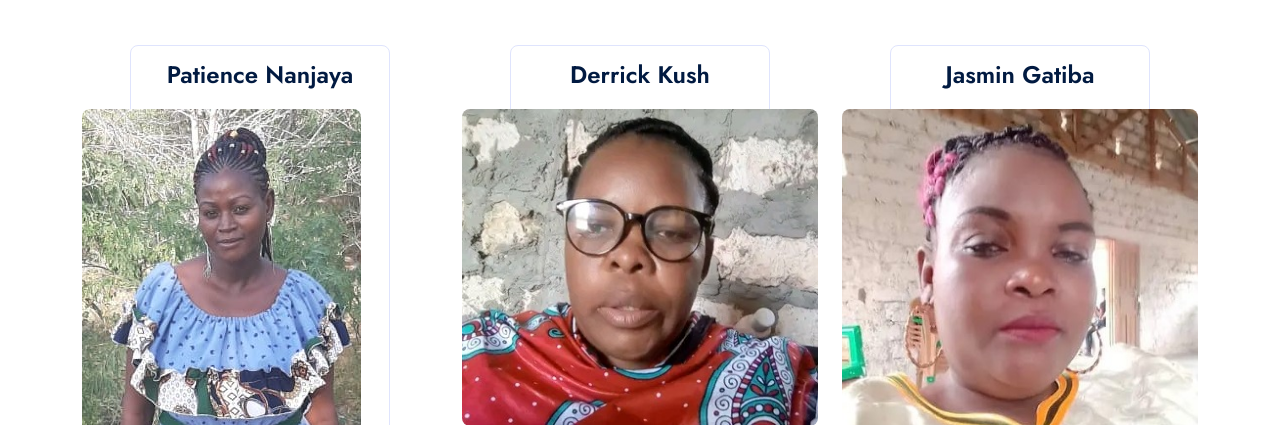
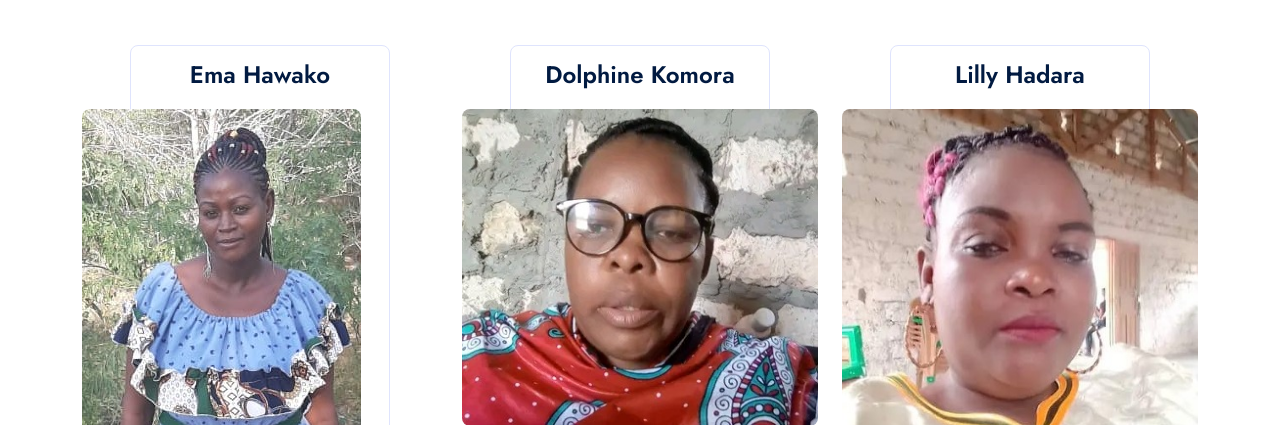
Before and after one commit to abajila/Tsako.io, a plain HTML site: page about.html in a window 1280 px wide. Shown: the part 1889-2314 px from the top of the page. Drawn offline with nearby package versions, Linux system fonts and the light colour scheme.

Commit message:
Update about.html

```diff
--- a/about.html
+++ b/about.html
@@ -256,7 +256,7 @@
                     <div class="team-item">
                         <img class="img-fluid rounded" src="img/team-1.jpg" alt="">
                         <div class="team-text">
-                            <h4 class="mb-0">Patience Nanjaya</h4>
+                            <h4 class="mb-0">Ema Hawako</h4>
                             <div class="team-social d-flex">
                                 <a class="btn btn-square rounded-circle mx-1" href=""><i
                                         class="fab fa-facebook-f"></i></a>
@@ -271,7 +271,7 @@
                     <div class="team-item">
                         <img class="img-fluid rounded" src="img/team-2.jpg" alt="">
                         <div class="team-text">
-                            <h4 class="mb-0">Derrick Kush</h4>
+                            <h4 class="mb-0">Dolphine Komora</h4>
                             <div class="team-social d-flex">
                                 <a class="btn btn-square rounded-circle mx-1" href=""><i
                                         class="fab fa-facebook-f"></i></a>
@@ -286,7 +286,7 @@
                     <div class="team-item">
                         <img class="img-fluid rounded" src="img/team-3.jpg" alt="">
                         <div class="team-text">
-                            <h4 class="mb-0">Jasmin Gatiba</h4>
+                            <h4 class="mb-0">Lilly Hadara</h4>
                             <div class="team-social d-flex">
                                 <a class="btn btn-square rounded-circle mx-1" href=""><i
                                         class="fab fa-facebook-f"></i></a>
```
